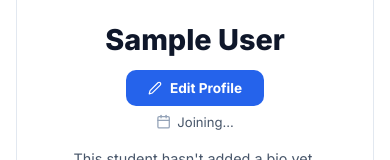
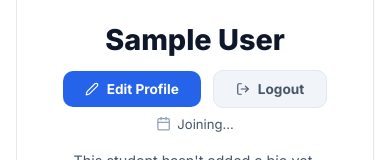
Before and after one commit to priyankarpadhy-eng/market, a React (Vite) app: page /profile in a window 390 px wide. Shown: the part 230-390 px from the top of the page. Built offline with nearby package versions, Linux system fonts and the light colour scheme; no server answers; the database is empty; sample sign-in values are in the browser's storage.

Commit message:
fix: fab position on mobile and add logout to profile page

```diff
--- a/src/pages/Home.css
+++ b/src/pages/Home.css
@@ -70,7 +70,8 @@
     box-shadow: 0 4px 15px rgba(0, 0, 0, 0.2);
     cursor: pointer;
     border: none;
-    z-index: 1000;
+    z-index: 1005;
+    /* Above most system UI */
     transition: transform 0.2s, background 0.2s;
 }
 
@@ -105,8 +106,8 @@
 
 @media (max-width: 640px) {
     .fab-create-btn {
-        bottom: 80px;
-        /* Stay above bottom nav */
+        bottom: 90px;
+        /* Stay clearly above bottom nav */
         right: 16px;
         width: 54px;
         height: 54px;
--- a/src/pages/Profile.css
+++ b/src/pages/Profile.css
@@ -70,6 +70,12 @@
     line-height: 1.2;
 }
 
+.profile-actions-wrapper {
+    display: flex;
+    gap: 12px;
+    align-items: center;
+}
+
 .profile-edit-btn {
     display: flex;
     align-items: center;
@@ -86,6 +92,28 @@
 
 .profile-edit-btn:hover {
     background: var(--primary-hover);
+    transform: translateY(-1px);
+}
+
+.profile-logout-btn {
+    display: flex;
+    align-items: center;
+    gap: 8px;
+    padding: 10px 22px;
+    background: var(--bg-hover);
+    color: var(--text-secondary);
+    border: 1px solid var(--border-light);
+    border-radius: var(--radius-md);
+    font-weight: 700;
+    font-size: 0.85rem;
+    cursor: pointer;
+    transition: all var(--transition-fast);
+}
+
+.profile-logout-btn:hover {
+    background: #fee2e2;
+    color: #dc2626;
+    border-color: #fecaca;
     transform: translateY(-1px);
 }
 
@@ -463,6 +491,12 @@
         align-items: center;
         gap: 12px;
     }
+
+    .profile-actions-wrapper {
+        width: 100%;
+        justify-content: center;
+        flex-wrap: wrap;
+    }
 }
 
 /* ═══════════════════════════════════════════ */
--- a/src/pages/Profile.jsx
+++ b/src/pages/Profile.jsx
@@ -1,5 +1,5 @@
 import { useState, useEffect } from 'react';
-import { FiEdit2, FiCamera, FiCalendar, FiMapPin, FiShield, FiStar, FiZap } from 'react-icons/fi';
+import { FiEdit2, FiCamera, FiCalendar, FiMapPin, FiShield, FiStar, FiZap, FiLogOut } from 'react-icons/fi';
 import { useAuth } from '../contexts/AuthContext';
 import { getUserProfile, updateUserProfile, isNicknameAvailable } from '../firebase/services';
 import { uploadFile } from '../lib/storage';
@@ -7,7 +7,7 @@ import './Profile.css';
 
 
 export default function Profile() {
-    const { currentUser, updateUserProfile: updateAuthProfile, isAdmin } = useAuth();
+    const { currentUser, updateUserProfile: updateAuthProfile, isAdmin, logout } = useAuth();
     const [profile, setProfile] = useState({
         displayName: '',
         major: '',
@@ -157,9 +157,14 @@ export default function Profile() {
                 <div className="profile-info">
                     <div className="profile-info-top">
                         <h1 className="profile-name">{profile.displayName}</h1>
-                        <button className="profile-edit-btn" onClick={() => setShowEditModal(true)} id="edit-profile-btn">
-                            <FiEdit2 size={14} /> Edit Profile
-                        </button>
+                        <div className="profile-actions-wrapper">
+                            <button className="profile-edit-btn" onClick={() => setShowEditModal(true)} id="edit-profile-btn">
+                                <FiEdit2 size={14} /> Edit Profile
+                            </button>
+                            <button className="profile-logout-btn" onClick={logout} id="profile-logout-btn">
+                                <FiLogOut size={14} /> Logout
+                            </button>
+                        </div>
                     </div>
                     {profile.major && <div className="profile-major"><span>&lt;/&gt;</span> {profile.major}</div>}
                     <div className="profile-meta">
```
